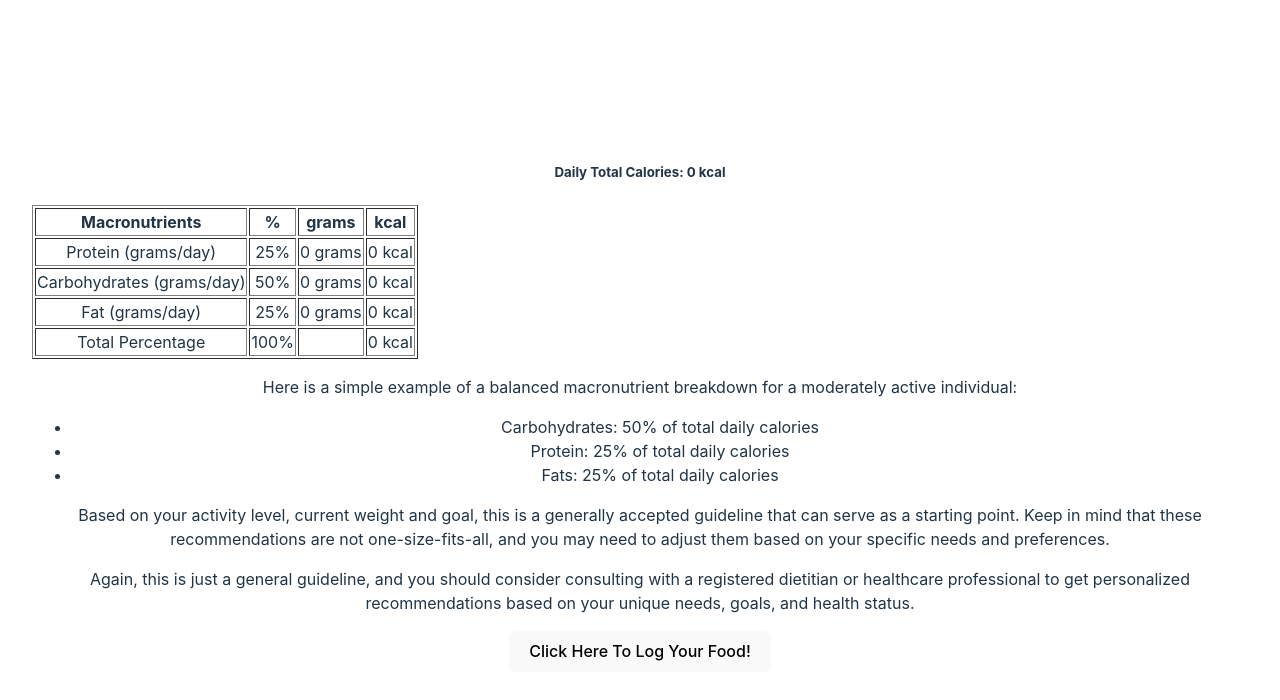
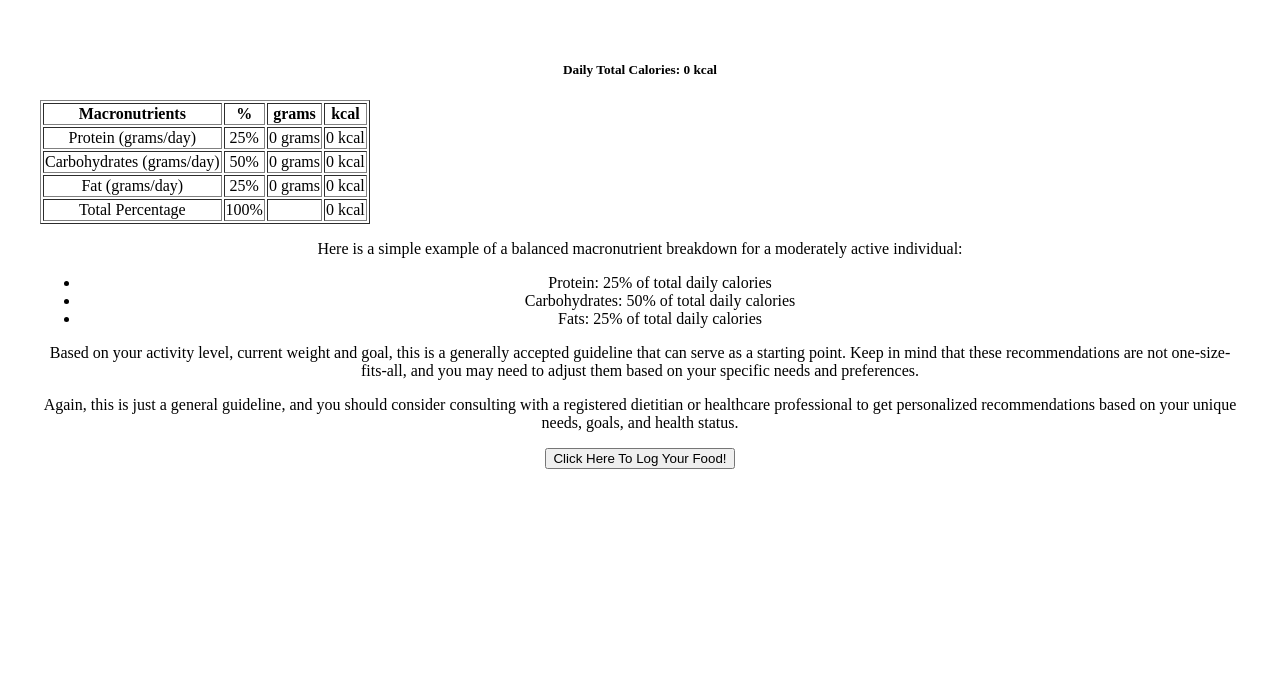
Before and after one commit to TheoBreaux/nutri-goal-tracker, a React (Vite) app: page /macrosbreakdown in a window 1280 px wide. Shown: the top 700 px of the page. Built offline with nearby package versions, Linux system fonts and the light colour scheme.

Commit message:
deductions working

```diff
--- a/src/components/DailyCalorieCalculator.jsx
+++ b/src/components/DailyCalorieCalculator.jsx
@@ -11,12 +11,10 @@ import {
 } from "../features/nutritionFactsSlice";
 
 const DailyCalorieCalculator = () => {
-  const weight = useSelector(state => state.nutrition.weight)
+  const weight = useSelector((state) => state.nutrition.weight);
   const activity = useSelector((state) => state.nutrition.activity);
   const totalCalories = useSelector((state) => state.nutrition.totalCalories);
   const kcalAdjustment = useSelector((state) => state.nutrition.kcalAdjustment);
-
-  console.log(weight);
 
   const dispatch = useDispatch();
 
--- a/src/components/FoodEntry.jsx
+++ b/src/components/FoodEntry.jsx
@@ -8,7 +8,7 @@ const FoodEntry = () => {
   return (
     <div>
       {foodEntries.map((entry) => (
-        <div key={entry.id}>
+        <div key={entry.id + Math.random()}>
           <h3>{entry.item}</h3>
           <p>Calories: {entry.calories} kcal</p>
           <p>Carbohydrates: {entry.carbohydrates} gram(s)</p>
--- a/src/components/FoodEntryForm.jsx
+++ b/src/components/FoodEntryForm.jsx
@@ -2,14 +2,19 @@ import { useState } from "react";
 import { useDispatch, useSelector } from "react-redux";
 import { fetchFoodItem } from "../features/nutritionFactsSlice";
 import { Link } from "react-router-dom";
-import { deductCaloriesFromTotal } from "../features/nutritionFactsSlice";
+import {
+  deductCalories,
+  deductCarbs,
+  deductFat,
+  deductProtein,
+} from "../features/nutritionFactsSlice";
 
 const FoodEntryForm = () => {
   const calories = useSelector(
     (state) => state.nutrition.adjustedTotalCalories
   );
 
-  const food = useSelector((state) => state.nutrition.foodLog[0]);
+  const food = useSelector((state) => state.nutrition.foodLog);
 
   console.log(calories);
   console.log(food);
@@ -17,12 +22,19 @@ const FoodEntryForm = () => {
   const [enteredFoodItem, setEnteredFoodItem] = useState("");
   const dispatch = useDispatch();
 
-  const dispatchActions = (e) => {
+  const dispatchActions = async (e) => {
     e.preventDefault();
-    dispatch(fetchFoodItem(enteredFoodItem));
-    // dispatch(deductCaloriesFromTotal(food));
+    await dispatch(fetchFoodItem(enteredFoodItem));
+
+    dispatch(deductCalories());
+    dispatch(deductCarbs());
+    dispatch(deductFat());
+    dispatch(deductProtein());
+
     setEnteredFoodItem("");
   };
+
+  console.log(food);
 
   return (
     <form>
--- a/src/components/FoodLog.jsx
+++ b/src/components/FoodLog.jsx
@@ -7,15 +7,17 @@ import { Link } from "react-router-dom";
 const FoodLog = () => {
   const dispatch = useDispatch();
   const status = useSelector((state) => state.nutrition.status);
+  const foodItem = useSelector((state) => state.nutrition.foodLog[0]);
+  const totalDailyCaloriesRemaining = useSelector(
+    (state) => state.nutrition.adjustedTotalCalories
+  );
+  const fatRemaining = useSelector((state) => state.nutrition.totalFat);
+  const carbsRemaining = useSelector((state) => state.nutrition.totalCarbs);
+  const proteinRemaining = useSelector((state) => state.nutrition.totalProtein);
+
   const [searchBegan, setSearchBegan] = useState("false");
 
-  const totalDailyCalories = useSelector(
-    (state) => state.nutrition.adjustedTotalCalories
-  );
-
-  const foodItem = useSelector((state) => state.nutrition.foodLog[0]);
-
-  console.log(totalDailyCalories);
+  console.log(totalDailyCaloriesRemaining);
   console.log(foodItem);
 
   useEffect(() => {
@@ -34,6 +36,12 @@ const FoodLog = () => {
     <div>
       <h1>FoodLog</h1>
       <FoodEntry />
+      <h3>Nutrients Remaining</h3>
+      <p>Carbohydrates (g): {carbsRemaining} </p>
+      <p>Fat (g): {fatRemaining}</p>
+      <p>Protein (g): {proteinRemaining}</p>
+
+      <p>Calories: {totalDailyCaloriesRemaining} </p>
       <Link to="/foodentryform">
         <h2>Go to Food Entry Form</h2>
       </Link>
--- a/src/components/MacrosBreakdown.jsx
+++ b/src/components/MacrosBreakdown.jsx
@@ -1,7 +1,10 @@
-import { useSelector } from "react-redux";
+import { useDispatch, useSelector } from "react-redux";
 import { Link } from "react-router-dom";
+import { setProtein, setCarbs, setFat } from "../features/nutritionFactsSlice";
 
 const MacrosBreakdown = () => {
+  const dispatch = useDispatch();
+
   const totalDailycalories = useSelector(
     (state) => state.nutrition.adjustedTotalCalories
   );
@@ -14,13 +17,25 @@ const MacrosBreakdown = () => {
     fat: 25,
   };
 
-  const totalPercentage = Object.values(macroPercentages).reduce(
-    (acc, currVal) => acc + currVal,
-    0
+  const totalKcal = function (totalDailycalories, macroPercentages, macro) {
+    return totalDailycalories * (macroPercentages[macro] / 100);
+  };
+
+  const proteinGrams = Math.round(
+    totalKcal(totalDailycalories, macroPercentages, "protein") / 4
+  );
+  const carbGrams = Math.round(
+    totalKcal(totalDailycalories, macroPercentages, "carbs") / 4
   );
 
-  const totalKcal = function (totalDailycalories, macroPercentages, macro) {
-    return totalDailycalories * (macroPercentages[macro] / 100);
+  const fatGrams = Math.round(
+    totalKcal(totalDailycalories, macroPercentages, "fat") / 9
+  );
+
+  const sendMacrosHandler = () => {
+    dispatch(setProtein(proteinGrams));
+    dispatch(setCarbs(carbGrams));
+    dispatch(setFat(fatGrams));
   };
 
   return (
@@ -40,12 +55,7 @@ const MacrosBreakdown = () => {
           <tr>
             <td>Protein (grams/day)</td>
             <td>{macroPercentages.protein}%</td>
-            <td>
-              {(
-                totalKcal(totalDailycalories, macroPercentages, "protein") / 4
-              ).toFixed(0)}{" "}
-              grams
-            </td>
+            <td>{proteinGrams} grams</td>
             <td>
               {totalKcal(
                 totalDailycalories,
@@ -55,15 +65,11 @@ const MacrosBreakdown = () => {
               kcal
             </td>
           </tr>
+
           <tr>
             <td>Carbohydrates (grams/day)</td>
             <td>{macroPercentages.carbs}%</td>
-            <td>
-              {(
-                totalKcal(totalDailycalories, macroPercentages, "carbs") / 4
-              ).toFixed(0)}{" "}
-              grams
-            </td>
+            <td>{carbGrams} grams</td>
             <td>
               {totalKcal(totalDailycalories, macroPercentages, "carbs").toFixed(
                 0
@@ -71,15 +77,11 @@ const MacrosBreakdown = () => {
               kcal
             </td>
           </tr>
+
           <tr>
             <td>Fat (grams/day)</td>
             <td>{macroPercentages.fat}%</td>
-            <td>
-              {(
-                totalKcal(totalDailycalories, macroPercentages, "fat") / 9
-              ).toFixed(0)}{" "}
-              grams
-            </td>
+            <td>{fatGrams} grams</td>
             <td>
               {totalKcal(totalDailycalories, macroPercentages, "fat").toFixed(
                 0
@@ -87,9 +89,10 @@ const MacrosBreakdown = () => {
               kcal
             </td>
           </tr>
+
           <tr>
             <td>Total Percentage</td>
-            <td>{totalPercentage}%</td>
+            <td>100%</td>
             <td></td>
             <td>{totalDailycalories} kcal</td>
           </tr>
@@ -102,8 +105,9 @@ const MacrosBreakdown = () => {
       </p>
 
       <ul>
+        <li>Protein: 25% of total daily calories</li>
         <li>Carbohydrates: 50% of total daily calories</li>
-        <li>Protein: 25% of total daily calories</li>
+
         <li>Fats: 25% of total daily calories</li>
       </ul>
 
@@ -121,7 +125,9 @@ const MacrosBreakdown = () => {
         health status.
       </p>
       <Link to="/foodentryform">
-        <button>Click Here To Log Your Food!</button>
+        <button onClick={sendMacrosHandler}>
+          Click Here To Log Your Food!
+        </button>
       </Link>
     </div>
   );
--- a/src/features/nutritionFactsSlice.jsx
+++ b/src/features/nutritionFactsSlice.jsx
@@ -32,6 +32,9 @@ const nutritionSlice = createSlice({
     activityUpdated: false,
     totalCalories: 0,
     adjustedTotalCalories: 0,
+    totalCarbs: 0,
+    totalFat: 0,
+    totalProtein: 0,
     kcalAdjustment: 0,
     goal: "",
     foodLog: [],
@@ -44,12 +47,17 @@ const nutritionSlice = createSlice({
     },
     setActivity: (state, action) => {
       if (!state.activityUpdated) {
-        // state.activityPrevState = state.activity;
         state.activity = state.activity + action.payload;
         state.activityUpdated = true;
       } else {
         state.activity = action.payload;
       }
+    },
+    setGoal: (state, action) => {
+      state.goal = action.payload;
+    },
+    setKcalAdjustment: (state, action) => {
+      state.kcalAdjustment = action.payload;
     },
     calculateTotalCalories: (state) => {
       state.totalCalories = state.activity * (state.weight * 10);
@@ -57,13 +65,27 @@ const nutritionSlice = createSlice({
     calculateAdjustedTotalCalories: (state, action) => {
       state.adjustedTotalCalories = action.payload;
     },
-    setKcalAdjustment: (state, action) => {
-      state.kcalAdjustment = action.payload;
+    setProtein: (state, action) => {
+      state.totalProtein = action.payload;
     },
-    setGoal: (state, action) => {
-      state.goal = action.payload;
+    setCarbs: (state, action) => {
+      state.totalCarbs = action.payload;
     },
-    deductCaloriesFromTotal: (state, action) => {},
+    setFat: (state, action) => {
+      state.totalFat = action.payload;
+    },
+    deductCalories: (state) => {
+      state.adjustedTotalCalories -= state.foodLog[0].calories;
+    },
+    deductCarbs: (state) => {
+      state.totalCarbs -= state.foodLog[0].carbohydrates;
+    },
+    deductFat: (state) => {
+      state.totalFat -= state.foodLog[0].fat;
+    },
+    deductProtein: (state) => {
+      state.totalProtein -= state.foodLog[0].protein;
+    },
     addToFoodLog: (state, action) => {
       state.foodLog.push(action.payload);
     },
@@ -99,7 +121,13 @@ export const {
   calculateAdjustedTotalCalories,
   setKcalAdjustment,
   setGoal,
-  deductCaloriesFromTotal,
+  setProtein,
+  setCarbs,
+  setFat,
+  deductCalories,
+  deductCarbs,
+  deductFat,
+  deductProtein,
   addToFoodLog,
   removeFromFoodLog,
 } = nutritionSlice.actions;
--- a/src/index.css
+++ b/src/index.css
@@ -1,4 +1,4 @@
-:root {
+/* :root {
   font-family: Inter, system-ui, Avenir, Helvetica, Arial, sans-serif;
   line-height: 1.5;
   font-weight: 400;
@@ -66,4 +66,4 @@ button:focus-visible {
   button {
     background-color: #f9f9f9;
   }
-}
+} */
```
